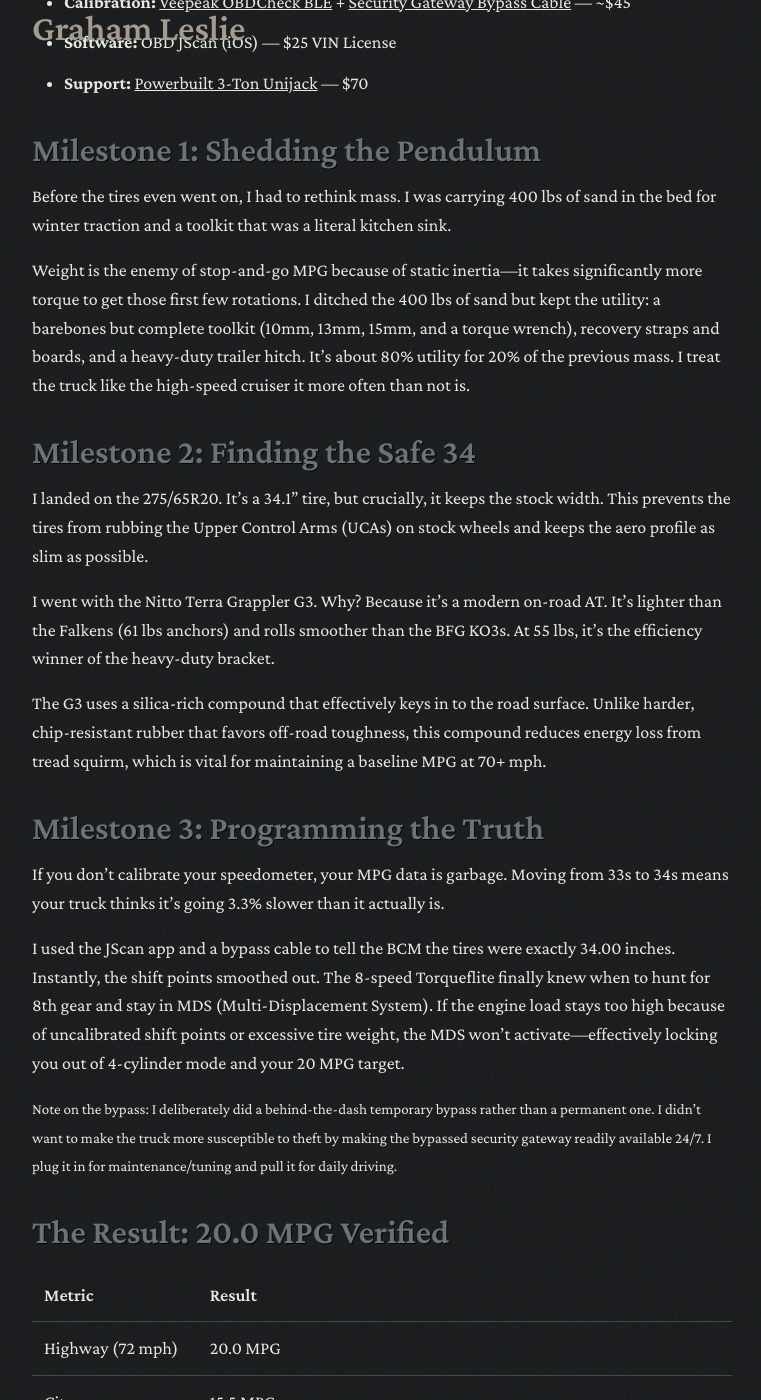
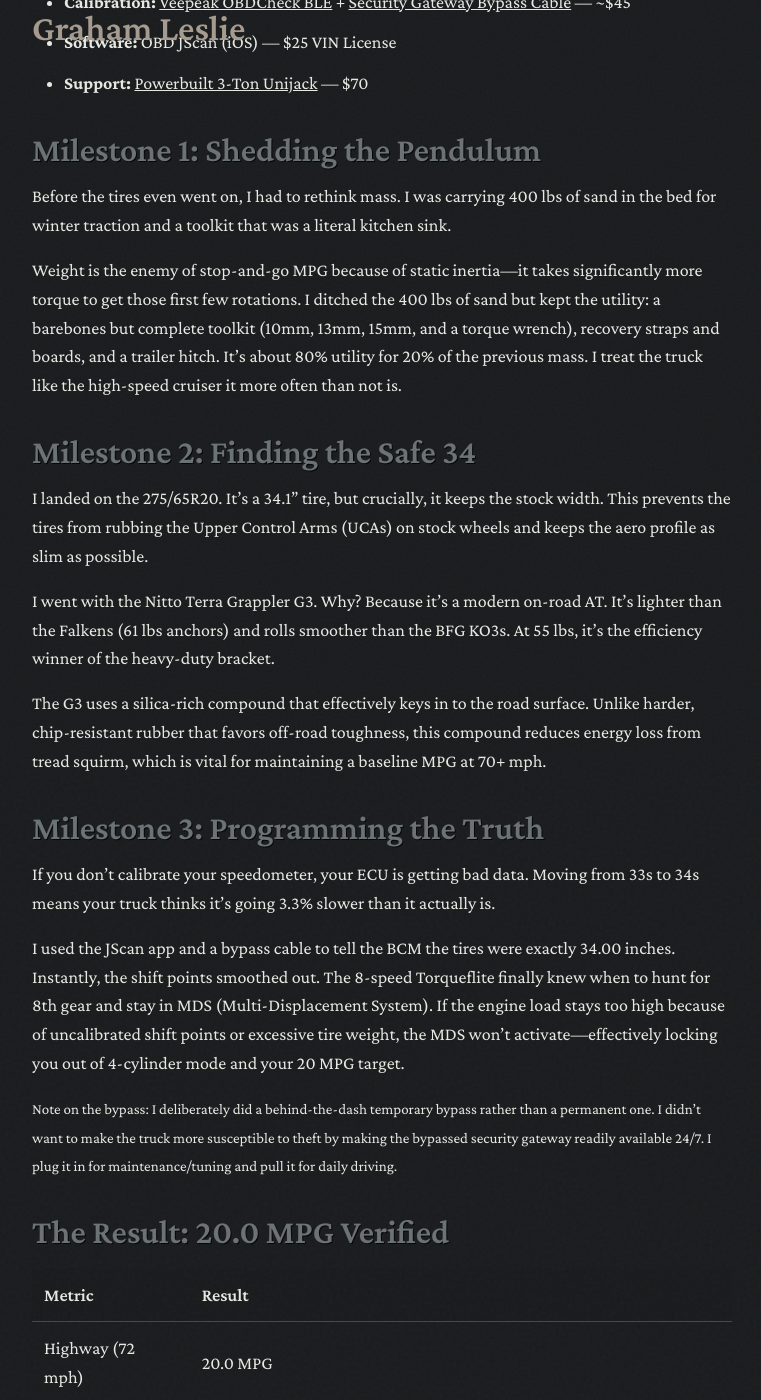
Before and after one commit to grahamleslie/grahamleslie.github.io, a Jekyll site: the page built from _posts/2026-06-09-ram-mileage-inflection-point.md, in a window 1280 px wide and 1400 px high, scrolled down 1157 px. Shown: the whole window, without its empty margins (258-1019 px from the left). Built offline with Jekyll 4.4.1, drawn with Linux system fonts in a browser that asks for light colours; nearby versions of some CDN libraries; some of the changed text lies outside the part shown.

Commit message:
Edits copy

```diff
--- a/_posts/2026-06-09-ram-mileage-inflection-point.md
+++ b/_posts/2026-06-09-ram-mileage-inflection-point.md
@@ -15,27 +15,32 @@ For the longest time, I was stuck at a crossroads. Moving from the stock 33-inch
 After a lot of math and a little experimentation, I got it dialed in. Here is the breakdown of the physics and the build.
 
 ## The Problem: The Toughness Tax
+
 Most people lift a truck and immediately throw on 35x12.50 MTs. It looks great, but you’re adding massive rotational mass and wind resistance. On a half-ton RAM, that’s a one-way ticket to the 14 MPG club.
 
 The engineering math is unforgiving: for every 100 pounds of added weight, you lose about 1% in fuel economy. When you’re trying to get 6,000 lbs of steel moving from a dead stop, that weight is a parasitic tax on your kinetic energy.
 
 My goal was specific:
-1.  34-inch diameter to fill the wheel wells (proportion matters).
+
+1.  34-inch diameter to fill the wheel wells.
 2.  Maintain 20 MPG at 72 mph.
 3.  OEM+ Aesthetic: No poke, no rubbing, and keep the factory chrome 20s.
 
 ## The BOM (Bill of Materials)
-*   **Tires:** [Nitto Terra Grappler G3](https://amzn.to/4ajht0g) (LT275/65R20, Load Range E1) — $378/tire
-*   **Calibration:** [Veepeak OBDCheck BLE](https://amzn.to/4un27yY) + [Security Gateway Bypass Cable](https://amzn.to/4vC6OpM) — ~$45
-*   **Software:** OBD JScan (iOS) — $25 VIN License
-*   **Support:** [Powerbuilt 3-Ton Unijack](https://amzn.to/4e6rIrn) — $70
+
+- **Tires:** [Nitto Terra Grappler G3](https://amzn.to/4ajht0g) (LT275/65R20, Load Range E1) — $378/tire
+- **Calibration:** [Veepeak OBDCheck BLE](https://amzn.to/4un27yY) + [Security Gateway Bypass Cable](https://amzn.to/4vC6OpM) — ~$45
+- **Software:** OBD JScan (iOS) — $25 VIN License
+- **Support:** [Powerbuilt 3-Ton Unijack](https://amzn.to/4e6rIrn) — $70
 
 ## Milestone 1: Shedding the Pendulum
+
 Before the tires even went on, I had to rethink mass. I was carrying 400 lbs of sand in the bed for winter traction and a toolkit that was a literal kitchen sink.
 
-Weight is the enemy of stop-and-go MPG because of static inertia—it takes significantly more torque to get those first few rotations. I ditched the 400 lbs of sand but kept the utility: a barebones but complete toolkit (10mm, 13mm, 15mm, and a torque wrench), recovery straps and boards, and a heavy-duty trailer hitch. It’s about 80% utility for 20% of the previous mass. I treat the truck like the high-speed cruiser it more often than not is.
+Weight is the enemy of stop-and-go MPG because of static inertia—it takes significantly more torque to get those first few rotations. I ditched the 400 lbs of sand but kept the utility: a barebones but complete toolkit (10mm, 13mm, 15mm, and a torque wrench), recovery straps and boards, and a trailer hitch. It’s about 80% utility for 20% of the previous mass. I treat the truck like the high-speed cruiser it more often than not is.
 
 ## Milestone 2: Finding the Safe 34
+
 I landed on the 275/65R20. It’s a 34.1" tire, but crucially, it keeps the stock width. This prevents the tires from rubbing the Upper Control Arms (UCAs) on stock wheels and keeps the aero profile as slim as possible.
 
 I went with the Nitto Terra Grappler G3. Why? Because it’s a modern on-road AT. It’s lighter than the Falkens (61 lbs anchors) and rolls smoother than the BFG KO3s. At 55 lbs, it’s the efficiency winner of the heavy-duty bracket.
@@ -43,7 +48,8 @@ I went with the Nitto Terra Grappler G3. Why? Because it’s a modern on-road AT
 The G3 uses a silica-rich compound that effectively keys in to the road surface. Unlike harder, chip-resistant rubber that favors off-road toughness, this compound reduces energy loss from tread squirm, which is vital for maintaining a baseline MPG at 70+ mph.
 
 ## Milestone 3: Programming the Truth
-If you don't calibrate your speedometer, your MPG data is garbage. Moving from 33s to 34s means your truck thinks it's going 3.3% slower than it actually is.
+
+If you don't calibrate your speedometer, your ECU is getting bad data. Moving from 33s to 34s means your truck thinks it's going 3.3% slower than it actually is.
 
 I used the JScan app and a bypass cable to tell the BCM the tires were exactly 34.00 inches. Instantly, the shift points smoothed out. The 8-speed Torqueflite finally knew when to hunt for 8th gear and stay in MDS (Multi-Displacement System). If the engine load stays too high because of uncalibrated shift points or excessive tire weight, the MDS won't activate—effectively locking you out of 4-cylinder mode and your 20 MPG target.
 
```
Also changed, not shown: other parts of _posts/2026-06-09-ram-mileage-inflection-point.md (+7 -7 lines).
